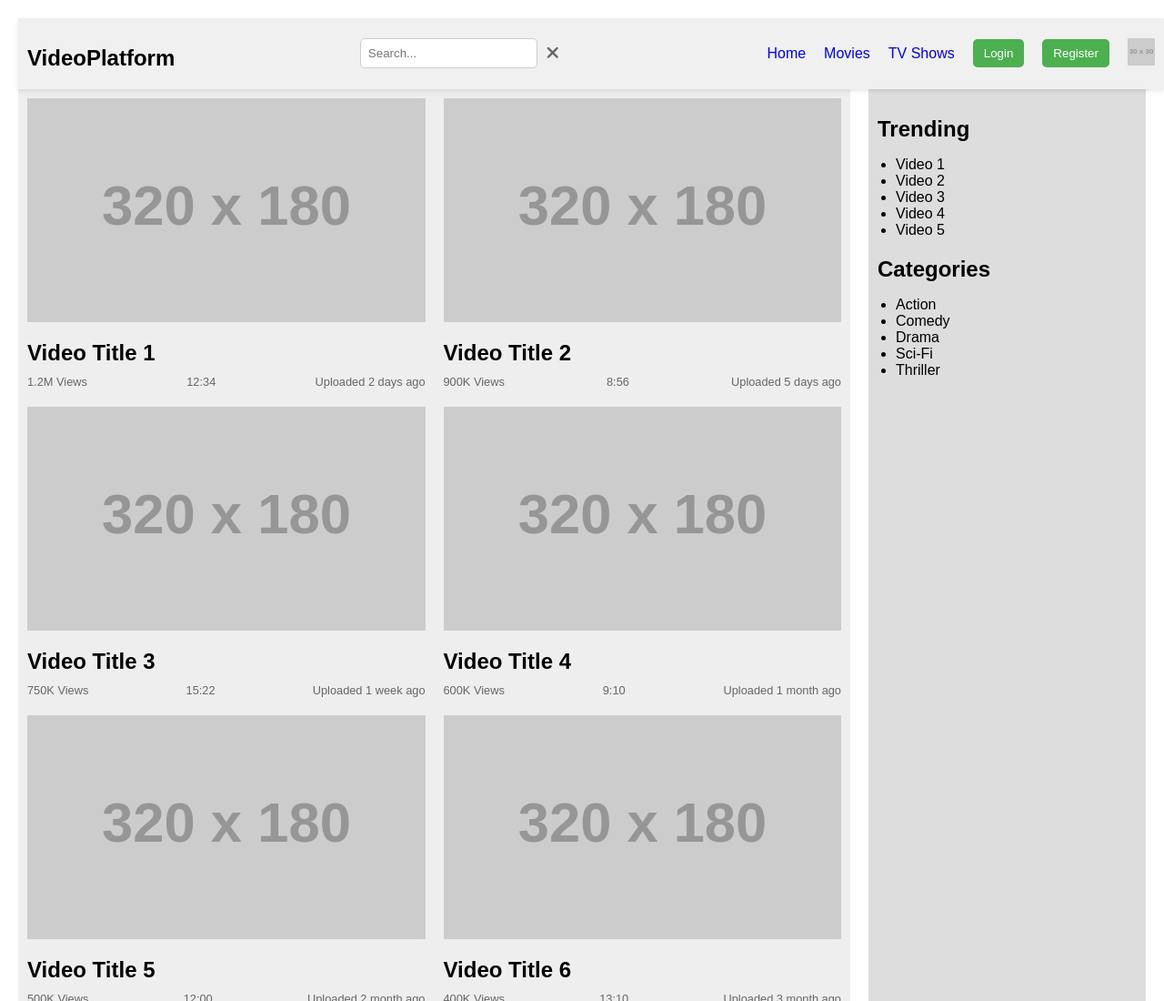
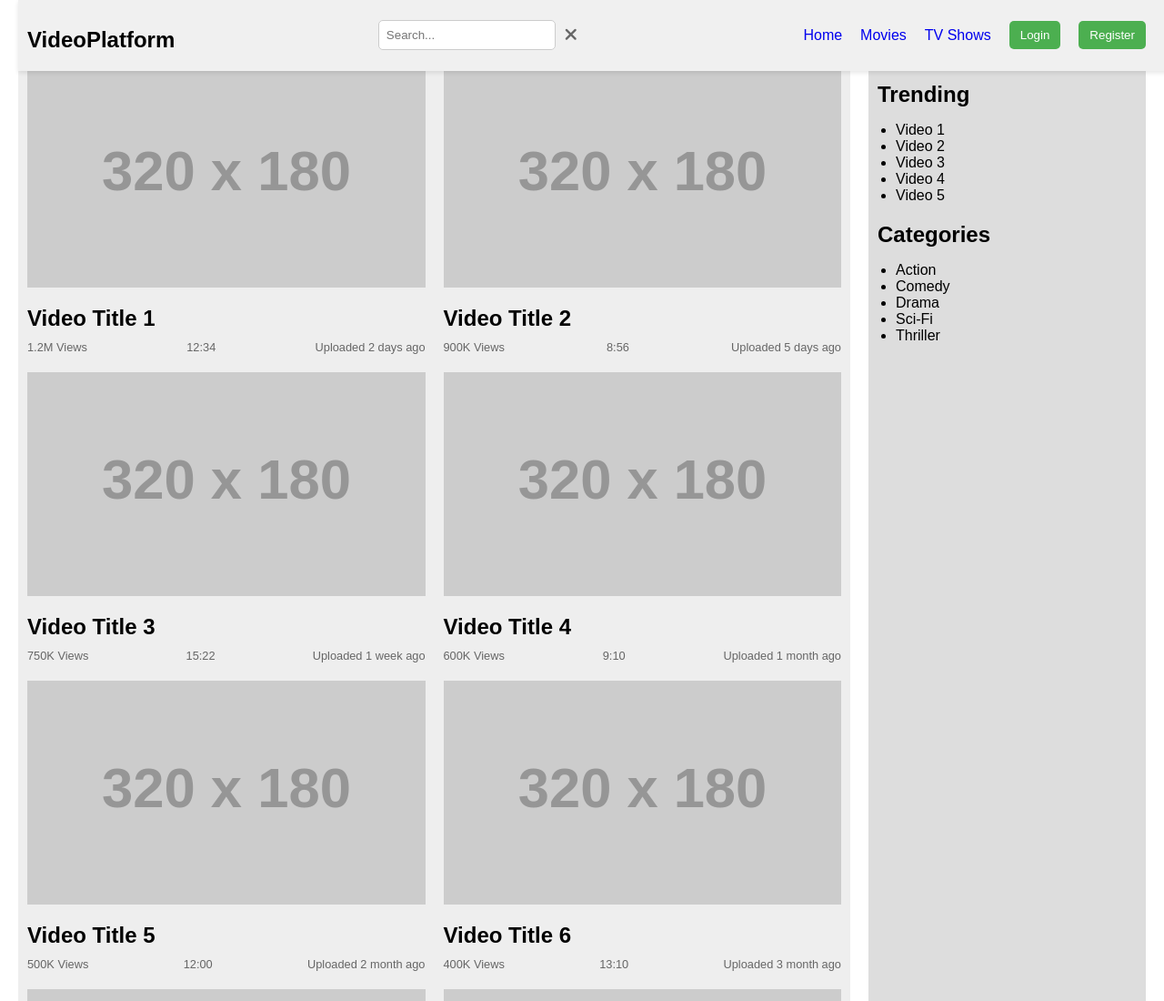
Before and after one commit to iampraneeth-coder/praneeth-stream, a plain HTML site: page index.html in a window 1280 px wide. Shown: the top 1100 px of the page at 91% size. Drawn offline with Linux system fonts and the light colour scheme; placeholder pictures from the web are drawn by us.

Commit message:
Update style.css

```diff
--- a/style.css
+++ b/style.css
@@ -10,7 +10,7 @@ header {
   padding: 10px;
   width: 100%;
   box-shadow: 0 2px 5px rgba(0, 0, 0, 0.1);
-  position: sticky;
+  position: fixed; /* Fixed Header */
   top: 0;
   z-index: 100; /* Ensure it stays on top */
 }
@@ -39,6 +39,7 @@ main {
   grid-template-columns: 3fr 1fr; /* Adjust ratio as needed */
   gap: 20px;
   width: 100%;
+  margin-top: 60px; /* Add margin to the top */
 }
 
 #video-listings {
@@ -175,6 +176,7 @@ nav a {
   background-color: #367c39;
 }
 
+/* Scroll-to-top button */
 #scrollToTopBtn {
   display: none; /* Hidden by default */
   position: fixed;
@@ -187,4 +189,5 @@ nav a {
   padding: 10px 15px;
   cursor: pointer;
   opacity: 0.7;
+  z-index: 999; /* Ensure it's on top of everything */
 }
```
